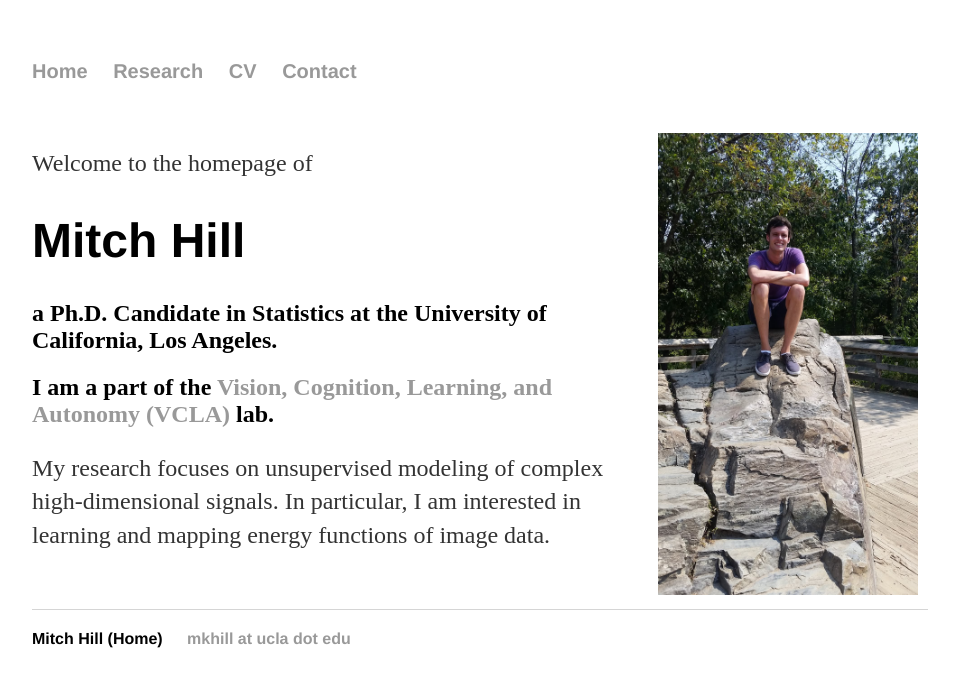
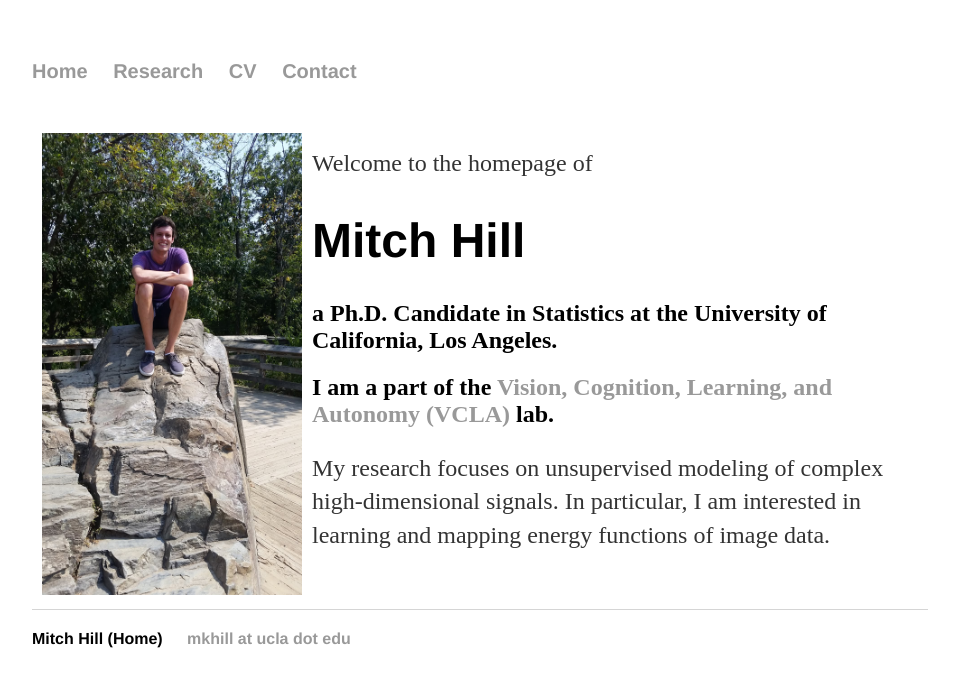
Before and after one commit to point0bar1/point0bar1.github.io, a Jekyll site: the page built from index.html, in a window 1280 px wide. Shown: the top 687 px of the page, without its empty margins (160-1119 px from the left). Built offline with Jekyll 4.4.1, drawn with Linux system fonts in a browser that asks for light colours.

Commit message:
Update index.html

```diff
--- a/index.html
+++ b/index.html
@@ -4,7 +4,7 @@ title: Mitch Hill (Home)
 ---
 <div style="overflow:auto">
 
-<div style="float:right; margin: 10px 10px"> <img src="mitch_web.jpg" width=260> </div>
+<div style="float:left; margin: 10px 10px"> <img src="mitch_web.jpg" width=260> </div>
 <p>Welcome to the homepage of</p>
 <h1> Mitch Hill </h1>
 <h2> a Ph.D. Candidate in Statistics at the University of California, Los Angeles. </h2>
```
